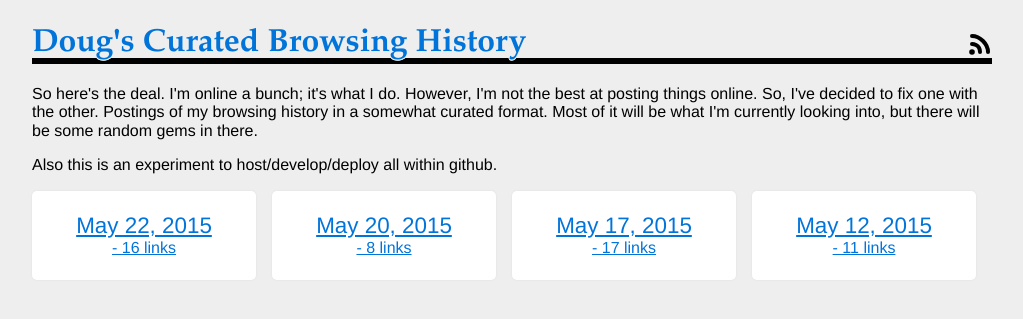
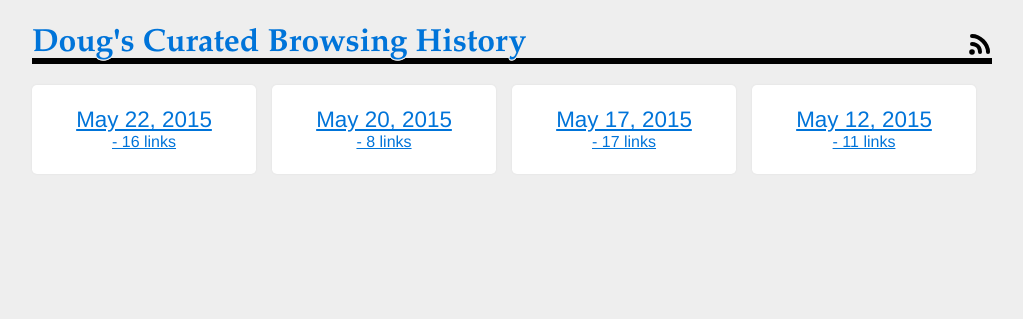
Before and after one commit to DouglasMeyer/CuratedHistory, a Jekyll site: the page built from index.html, in a window 1280 px wide. Shown: the top 319 px of the page, without its empty margins (128-1151 px from the left). Built offline with Jekyll 4.4.1, drawn with Linux system fonts in a browser that asks for light colours; nearby versions of some CDN libraries; comment, search, counter and statistics services are not loaded.

Commit message:
Removing the body on the index page in favor of a comment.

```diff
--- a/index.html
+++ b/index.html
@@ -1,16 +1,6 @@
 ---
 layout: default
 ---
-<p>
-  So here's the deal. I'm online a bunch; it's what I do. However, I'm not the
-  best at posting things online. So, I've decided to fix one with the other.
-  Postings of my browsing history in a somewhat curated format. Most of it will
-  be what I'm currently looking into, but there will be some random gems in
-  there.
-<p>
-<p>
-  Also this is an experiment to host/develop/deploy all within github.
-</p>
 <div class="posts">
 {% for post in site.posts %}
   <a class="post" href="{{ site.baseurl }}{{ post.url }}">
```
